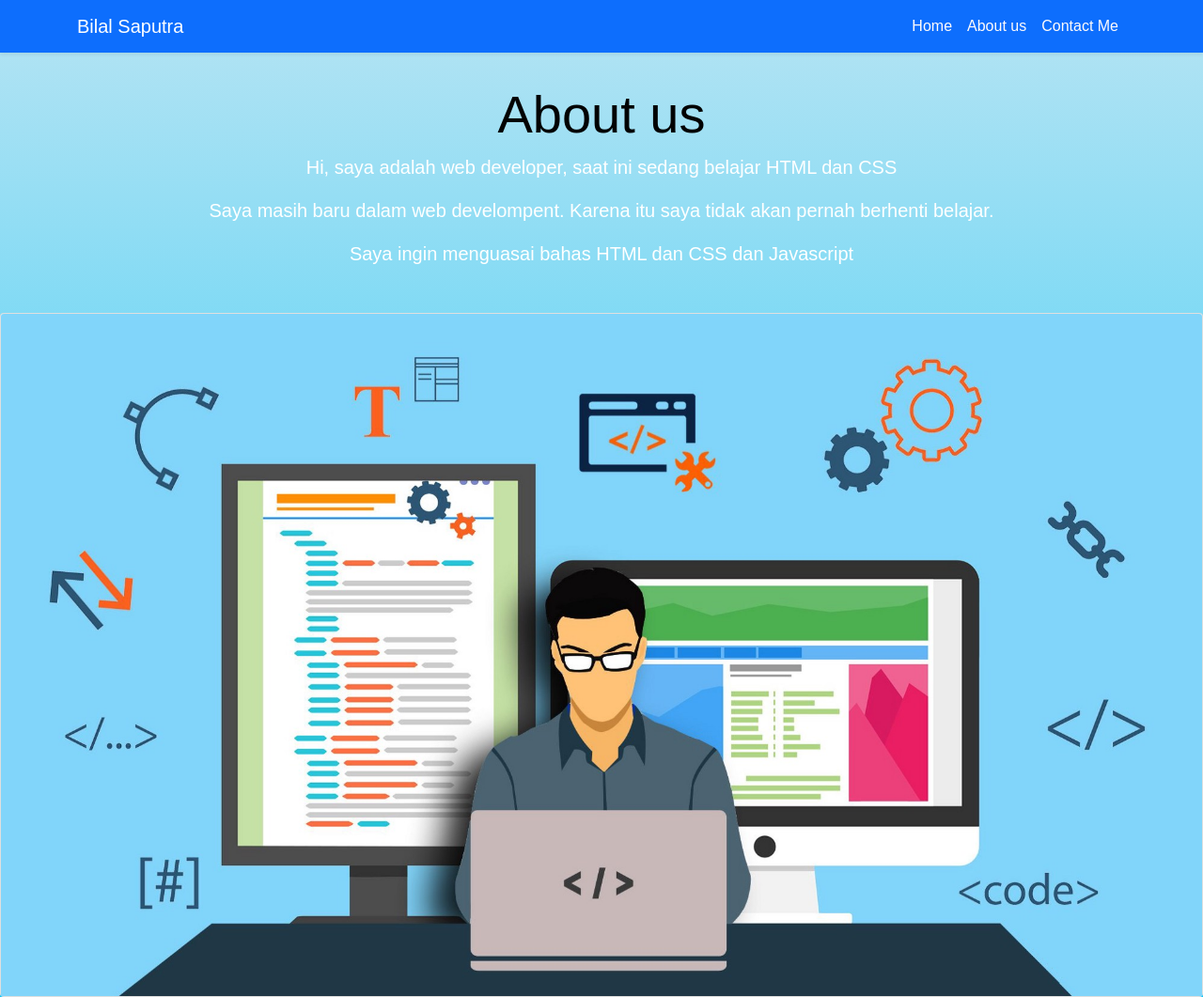
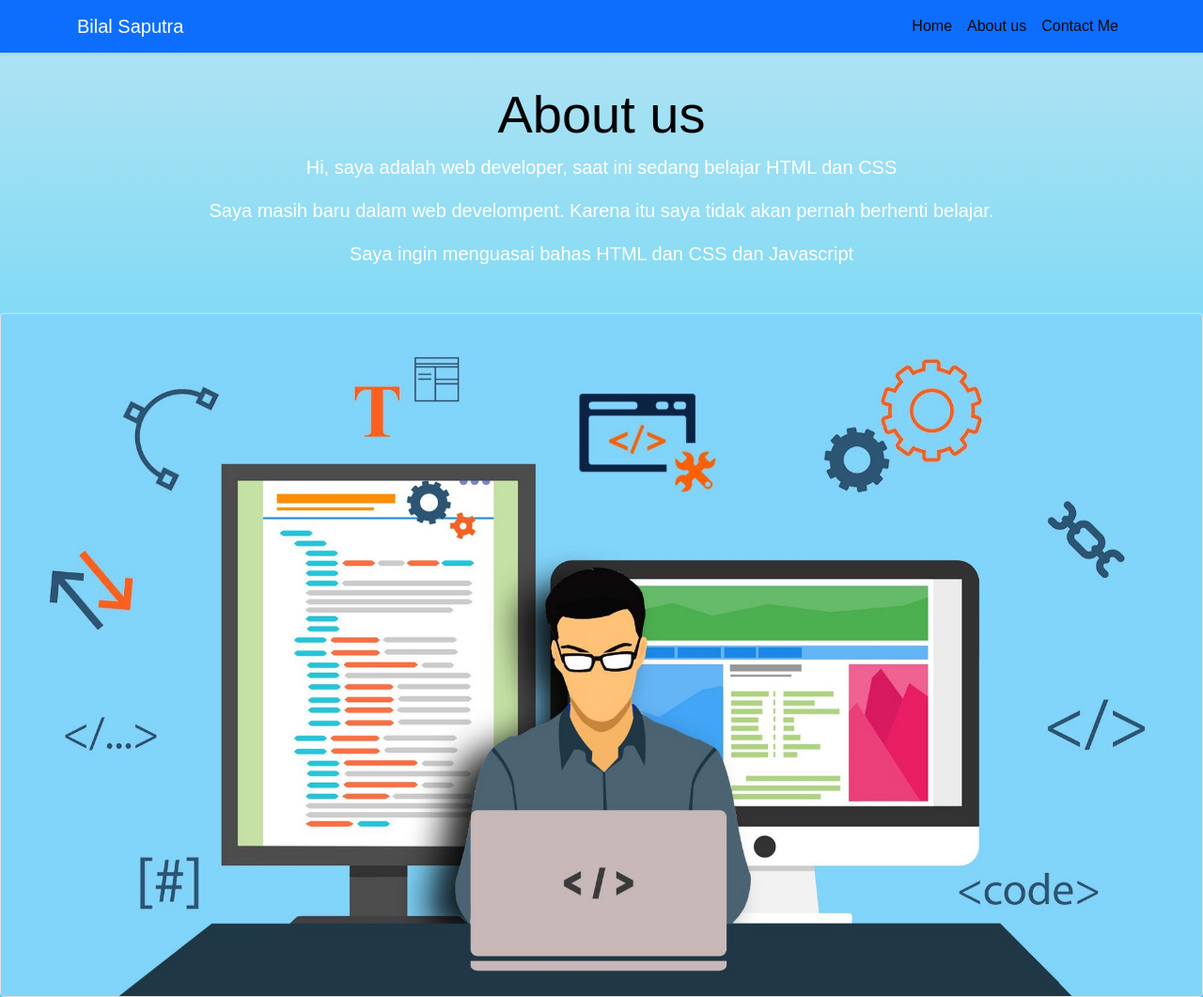
Before and after one commit to bilalsaputra808/html-dasar, a plain HTML site: page about.html in a window 1280 px wide. Shown: the whole page at 94% size. Drawn offline with nearby package versions, Linux system fonts and the light colour scheme.

Commit message:
update color

```diff
--- a/about.html
+++ b/about.html
@@ -14,7 +14,7 @@
      <!--nav link-->
   <style>
     .nav-link {
-      color: rgb(255, 251, 251) !important;
+      color: rgb(8, 8, 8) !important;
     }
   </style>
 
```
